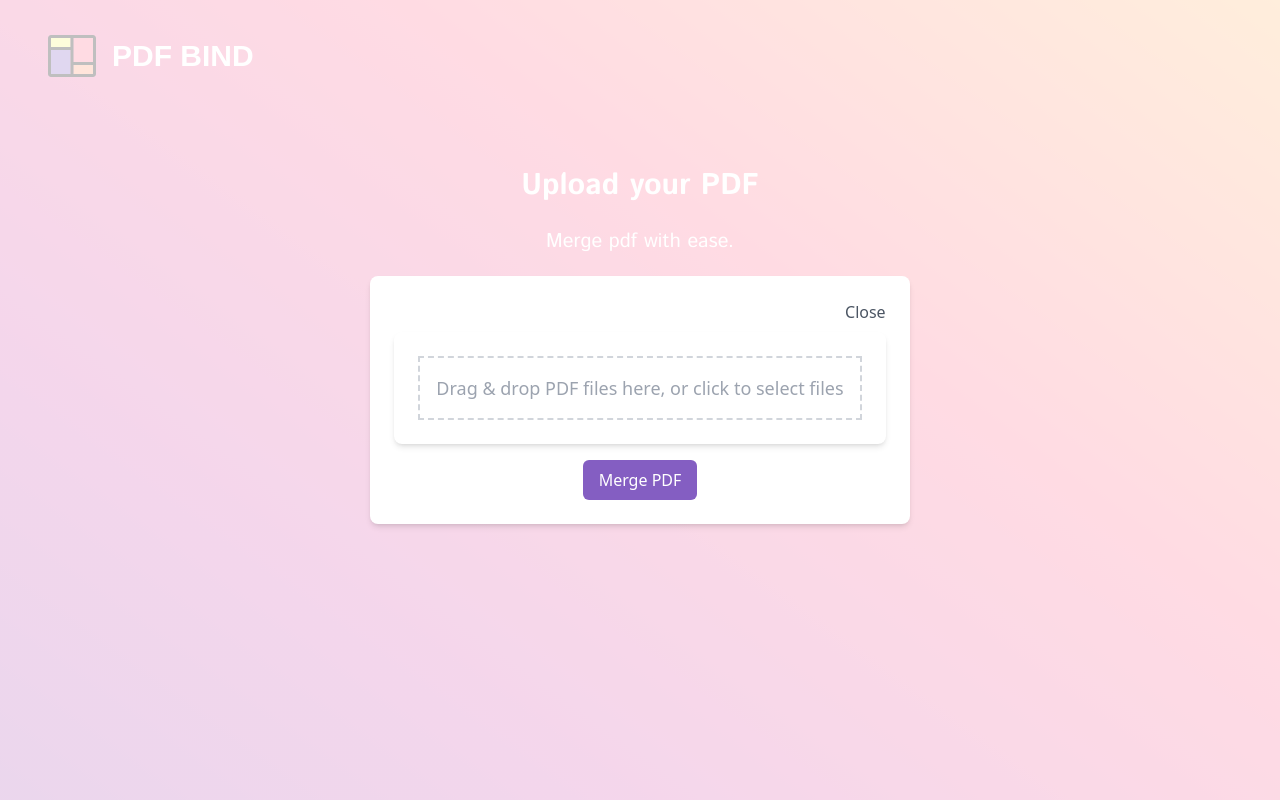
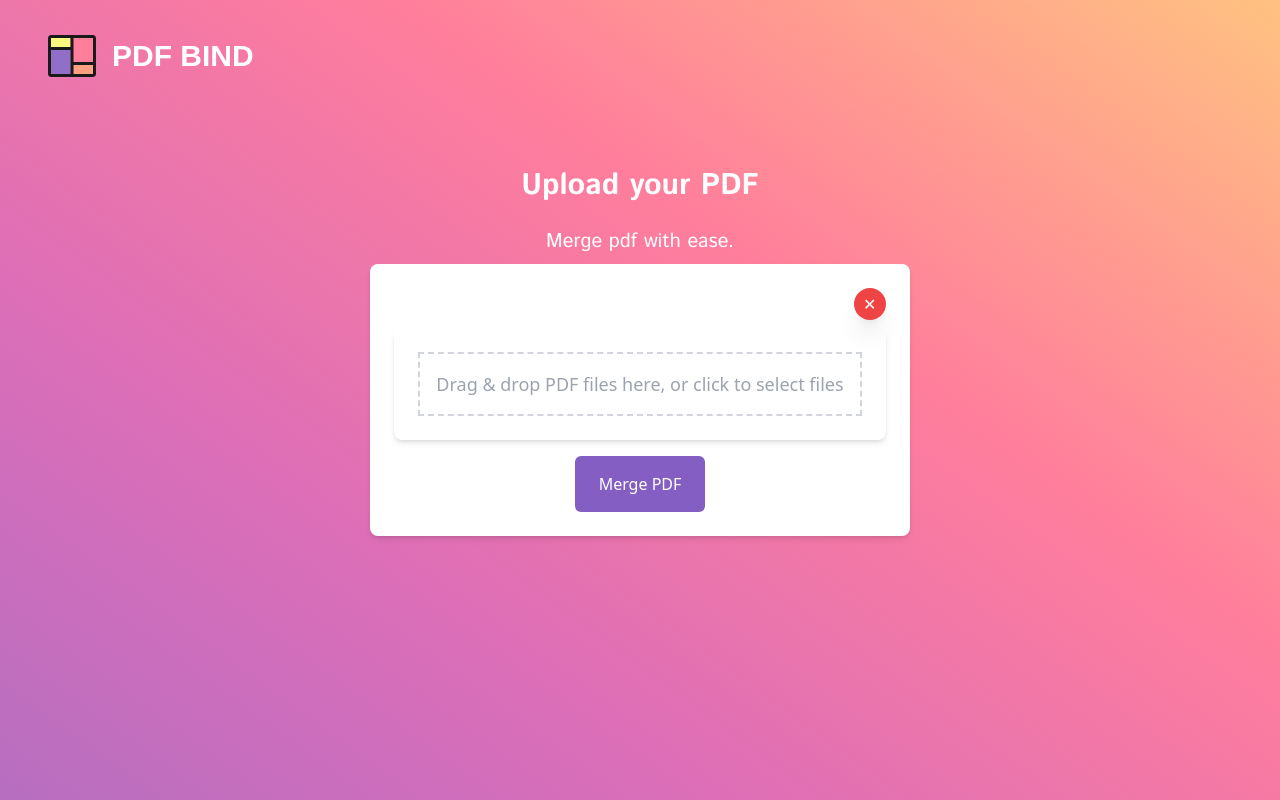
Before and after one commit to shibinashraf/pdf-bind, a React (Create React App) app: page / in a window 1280 px wide. Both pictures are taken after a click on the element "Upload". Built offline with nearby package versions, Linux system fonts and the light colour scheme; a web font is replaced by a local one.

Commit message:
uploader ui done

```diff
--- a/src/App.jsx
+++ b/src/App.jsx
@@ -18,19 +18,19 @@ export default function App() {
         PDF BIND
       </nav>
       {uploadMode && (
-        <div className="absolute top-0 left-0 w-full h-full bg-white bg-opacity-75 z-50 flex justify-center items-center">
+        <div className="absolute top-0 left-0 p-2 w-full h-full bg-white bg-opacity-10 z-50 flex justify-center items-center">
           <div className="white-box p-6 bg-white shadow-md rounded-lg">
             <div className="text-right mb-2">
               <button
                 onClick={UploadHandler}
-                className="text-gray-600 hover:text-gray-800"
+                className="text-white hover:text-black h-8 w-8 shadow-xl rounded-full bg-red-500"
               >
-                Close
+                &#x2715;
               </button>
             </div>
             <Uploader />
             <div className="mt-4 text-center">
-              <button className="px-4 py-2 bg-[#845EC2] text-white rounded-md hover:bg-opacity-80">
+              <button className="px-6 py-4 bg-[#845EC2] text-white rounded-md hover:bg-opacity-80">
                 Merge PDF
               </button>
             </div>
```
